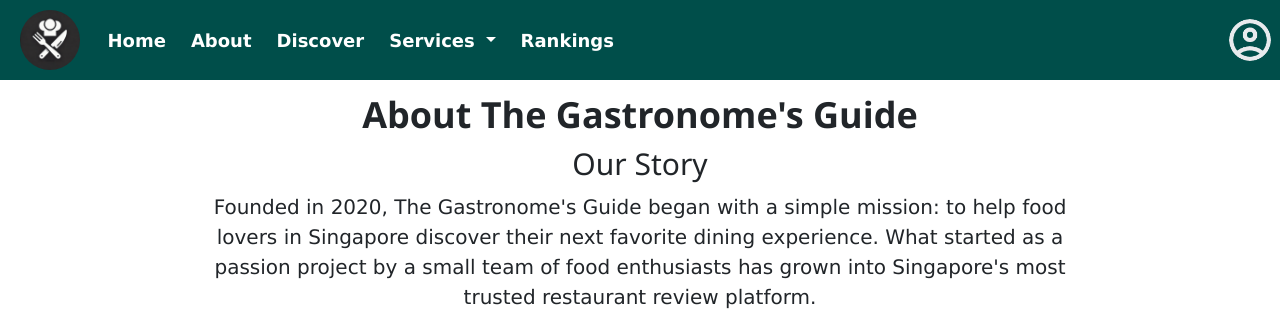
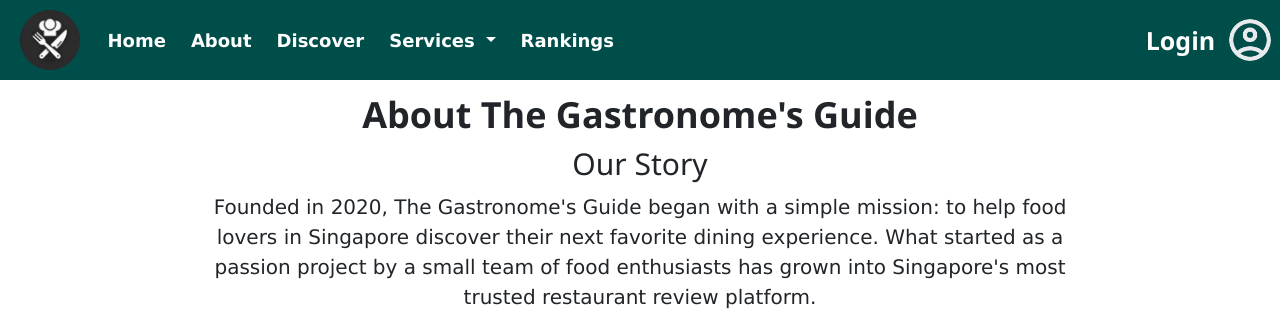
Before and after one commit to LyCh1e/INF1005-Website-Project, a PHP site: page /aboutus.php in a window 1280 px wide. Shown: the top 313 px of the page. Run offline with PHP 8.4, Linux system fonts and the light colour scheme.

Commit message:
Added login text

```diff
--- a/inc/nav.inc.php
+++ b/inc/nav.inc.php
@@ -45,7 +45,8 @@
             <?php else: ?>
                 <li class="nav-item">
                     <div style="display: inline-block; padding: 5px; white-space: nowrap;">
-                        <a href="login.php">
+                        <a href="login.php" style="text-decoration: none;">
+                            <h1 class="welcome-text">Login</h1>
                             <img class="account-image" src="images/account.png" alt="accounticon">
                         </a>
                     </div>
```
